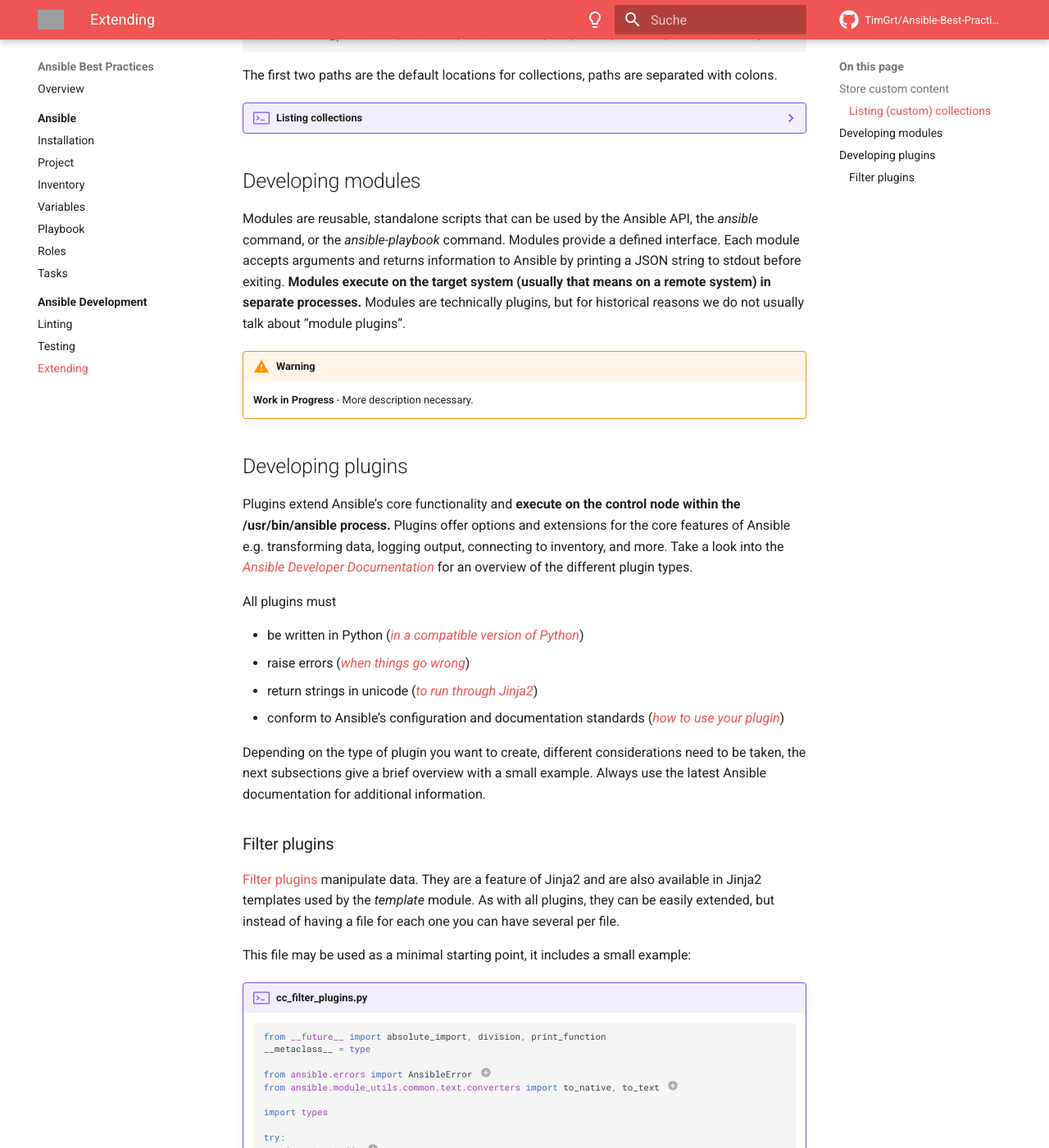
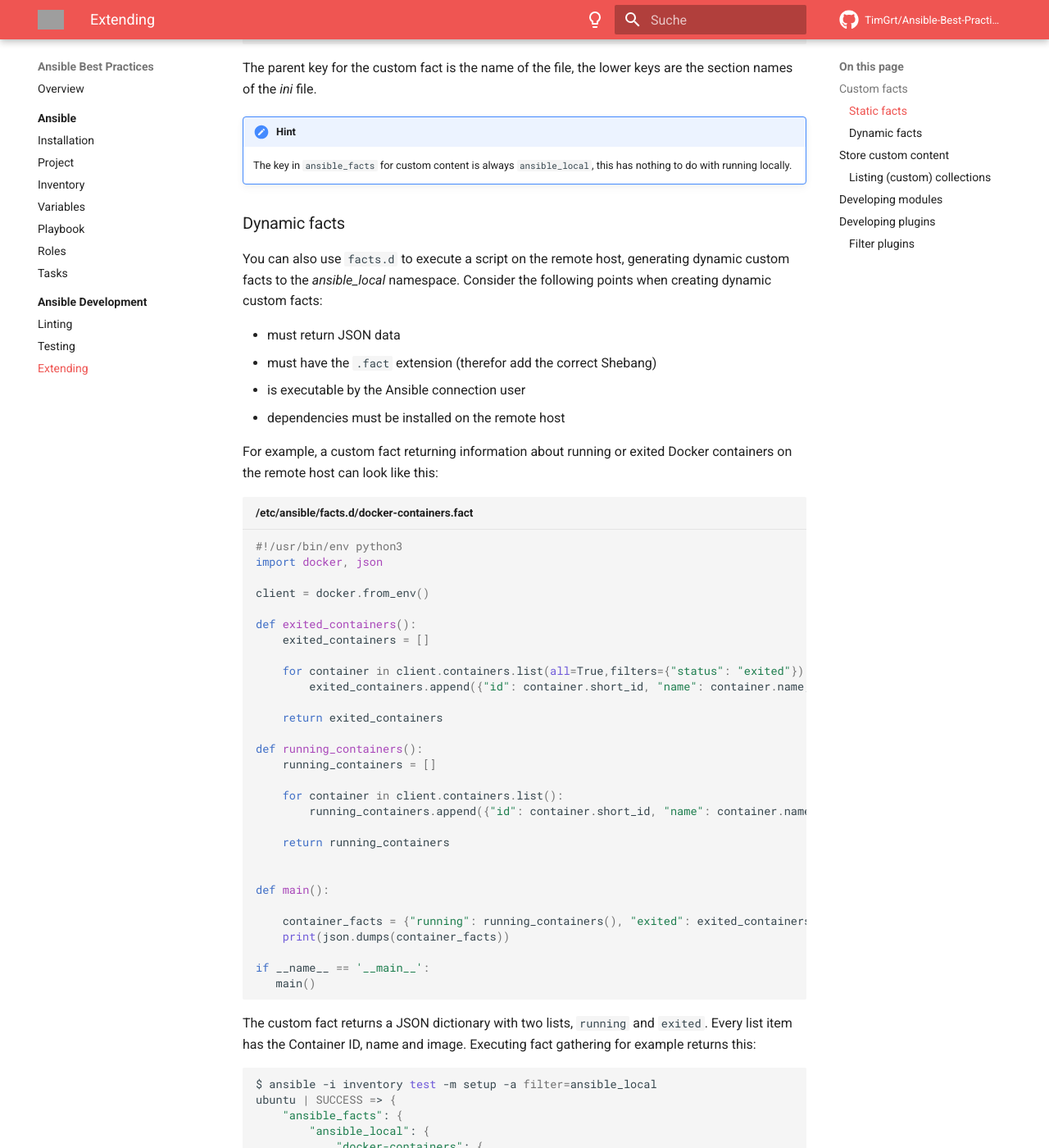
Before and after one commit to TimGrt/Ansible-Best-Practices, an MkDocs documentation site: the page built from docs/development/extending.md, in a window 1280 px wide and 1400 px high, scrolled down 1343 px. Shown: the whole window at 82% size. Built offline with MkDocs 1.6.1 and Material for MkDocs 9.7.7, drawn with Linux system fonts in a browser that asks for light colours; comment, search, counter and statistics services are not loaded; some of the changed text lies outside the part shown; grey boxes are pictures that could not be loaded.

Commit message:
Added description for creating static or dynamic custom facts.

````diff
--- a/docs/development/extending.md
+++ b/docs/development/extending.md
@@ -3,6 +3,160 @@
 Ansible is easily customizable, you can extend Ansible by adding custom modules or plugins.
 You might wonder whether you need a module or a plugin. Ansible modules are units of code that can control system resources or execute system commands. Ansible provides a module library that you can execute directly on remote hosts or through playbooks.
 Similar to modules are plugins, which are pieces of code that extend core Ansible functionality. Ansible uses a plugin architecture to enable a rich, flexible, and expandable feature set. It ships with several plugins and lets you easily use your own plugins.
+
+## Custom facts
+
+The `setup` module in Ansible automatically discovers a standard set of facts about each host. If you want to add custom values to your facts, you can provide permanent custom facts using the `facts.d` directory or even write a custom facts module.
+
+### Static facts
+
+The easiest method is to add an `.ini` file to `/etc/ansible/facts.d` on the remote host, e.g.
+
+```ini title="/etc/ansible/facts.d/general.fact"
+[owner]
+name=Computacenter AG
+community=Ansible Community
+
+[environment]
+stage=production
+```
+
+!!! warning
+    Ensure the file is **not** executable, this will break the `ansible.builtin.setup` module!
+
+For example, running an ad-hoc command against an example host with the custom fact:
+
+```bash
+$ ansible -i inventory test -m ansible.builtin.setup -a filter=ansible_local
+ubuntu | SUCCESS => {
+     "ansible_facts": {
+        "ansible_local": {
+            "general": {
+                "environment": {
+                    "stage": "production"
+                },
+                "owner": {
+                    "community": "Ansible Community",
+                    "name": "Computacenter AG"
+                }
+            }
+        },
+        "discovered_interpreter_python": "/usr/bin/python3"
+    },
+    "changed": false
+}
+```
+
+The parent key for the custom fact is the name of the file, the lower keys are the section names of the *ini* file.
+
+
+!!! hint
+    The key in `ansible_facts` for custom content is always `ansible_local`, this has nothing to do with running locally.
+
+### Dynamic facts
+
+You can also use `facts.d` to execute a script on the remote host, generating dynamic custom facts to the *ansible_local* namespace. Consider the following points when creating dynamic custom facts:
+
+* must return JSON data
+* must have the `.fact` extension (therefor add the correct Shebang)
+* is executable by the Ansible connection user
+* dependencies must be installed on the remote host
+
+For example, a custom fact returning information about running or exited Docker containers on the remote host can look like this:
+
+```python title="/etc/ansible/facts.d/docker-containers.fact"
+#!/usr/bin/env python3
+import docker, json
+
+client = docker.from_env()
+
+def exited_containers():
+    exited_containers = []
+
+    for container in client.containers.list(all=True,filters={"status": "exited"}):
+        exited_containers.append({"id": container.short_id, "name": container.name, "image": container.image.tags[0]})
+
+    return exited_containers
+
+def running_containers():
+    running_containers = []
+
+    for container in client.containers.list():
+        running_containers.append({"id": container.short_id, "name": container.name, "image": container.image.tags[0]})
+
+    return running_containers
+
+
+def main():
+
+    container_facts = {"running": running_containers(), "exited": exited_containers()}
+    print(json.dumps(container_facts))
+
+if __name__ == '__main__':
+   main()
+```
+
+The custom fact returns a JSON dictionary with two lists, `running` and `exited`. Every list item has the Container ID, name and image.
+Executing fact gathering for example returns this:
+
+```bash
+$ ansible -i inventory test -m setup -a filter=ansible_local
+ubuntu | SUCCESS => {
+    "ansible_facts": {
+        "ansible_local": {
+            "docker-containers": {
+                "exited": [
+                    {
+                        "id": "a6bfc512b842",
+                        "image": "timgrt/rockylinux8-ansible:latest",
+                        "name": "rocky-linux"
+                    }
+                ],
+                "running": [
+                    {
+                        "id": "f3731d560625",
+                        "image": "local/timgrt/ansible-best-practices:latest",
+                        "name": "ansible-best-practices"
+                    }
+                ]
+            }
+        },
+        "discovered_interpreter_python": "/usr/bin/python3"
+    },
+    "changed": false
+}
+```
+
+In the example, we have one running container and one stopped container.
+
+??? example "Additional info"
+    Running `docker ps` on the target host
+    ```bash
+    $ docker ps -a
+    CONTAINER ID   IMAGE                                 COMMAND                  CREATED             STATUS                           PORTS                  NAMES
+    a6bfc512b842   timgrt/rockylinux8-ansible:latest     "/usr/lib/systemd/sy…"   About an hour ago   Exited (137) About an hour ago                          rocky-linux
+    f3731d560625   local/timgrt/ansible-best-practices   "/bin/sh -c 'python …"   4 hours ago         Up 4 hours                       0.0.0.0:8080->80/tcp   ansible-best-practices
+    ```
+    Executing the script standalone (using a JSON module for better readability):
+    ```bash
+    $ /etc/ansible/facts.d/docker-containers.fact | python3 -m json.tool
+    {
+        "running": [
+            {
+                "id": "f3731d560625",
+                "name": "ansible-best-practices",
+                "image": "local/timgrt/ansible-best-practices:latest"
+            }
+        ],
+        "exited": [
+            {
+                "id": "a6bfc512b842",
+                "name": "rocky-linux",
+                "image": "timgrt/rockylinux8-ansible:latest"
+            }
+        ]
+    }
+    ```
 
 ## Store custom content
 
````
